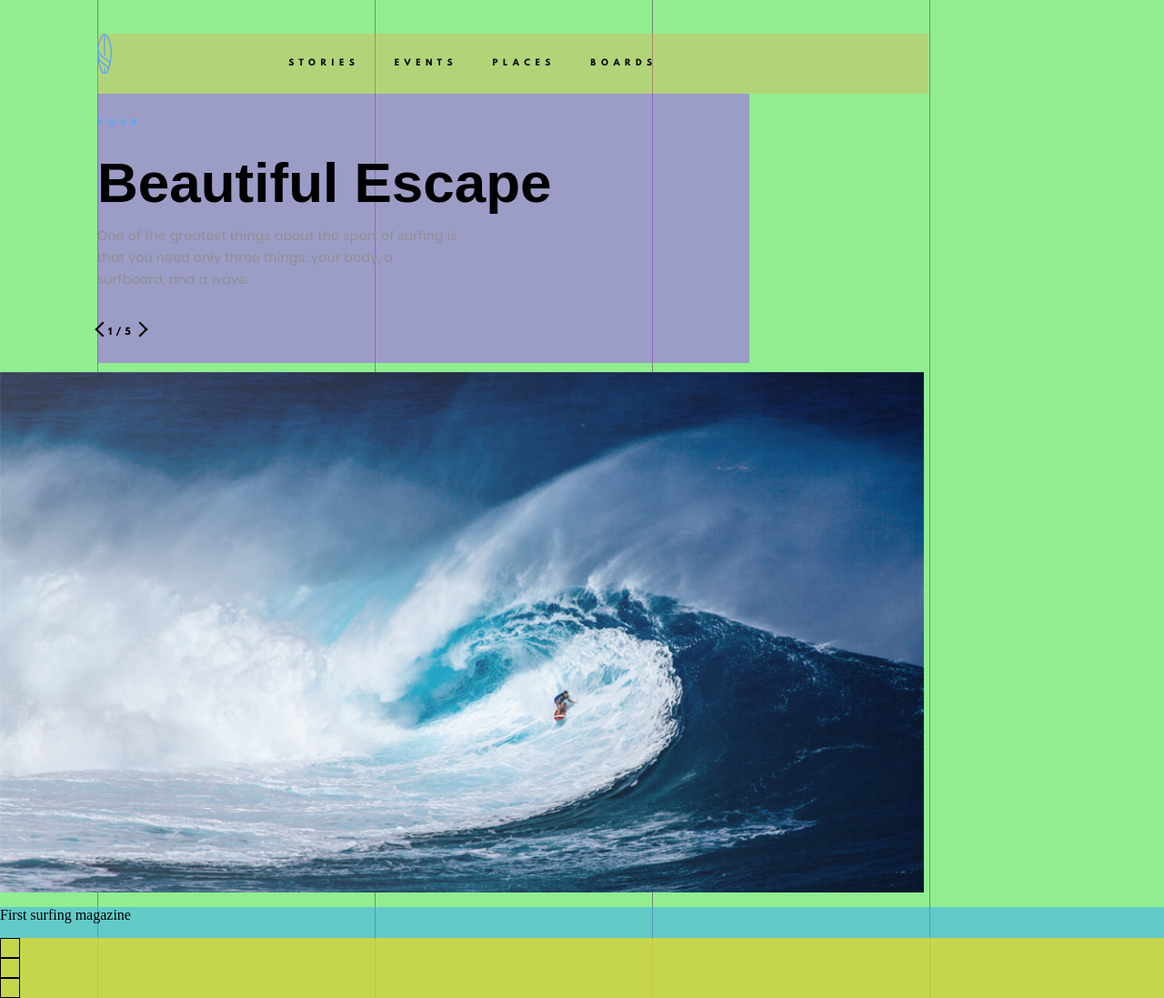
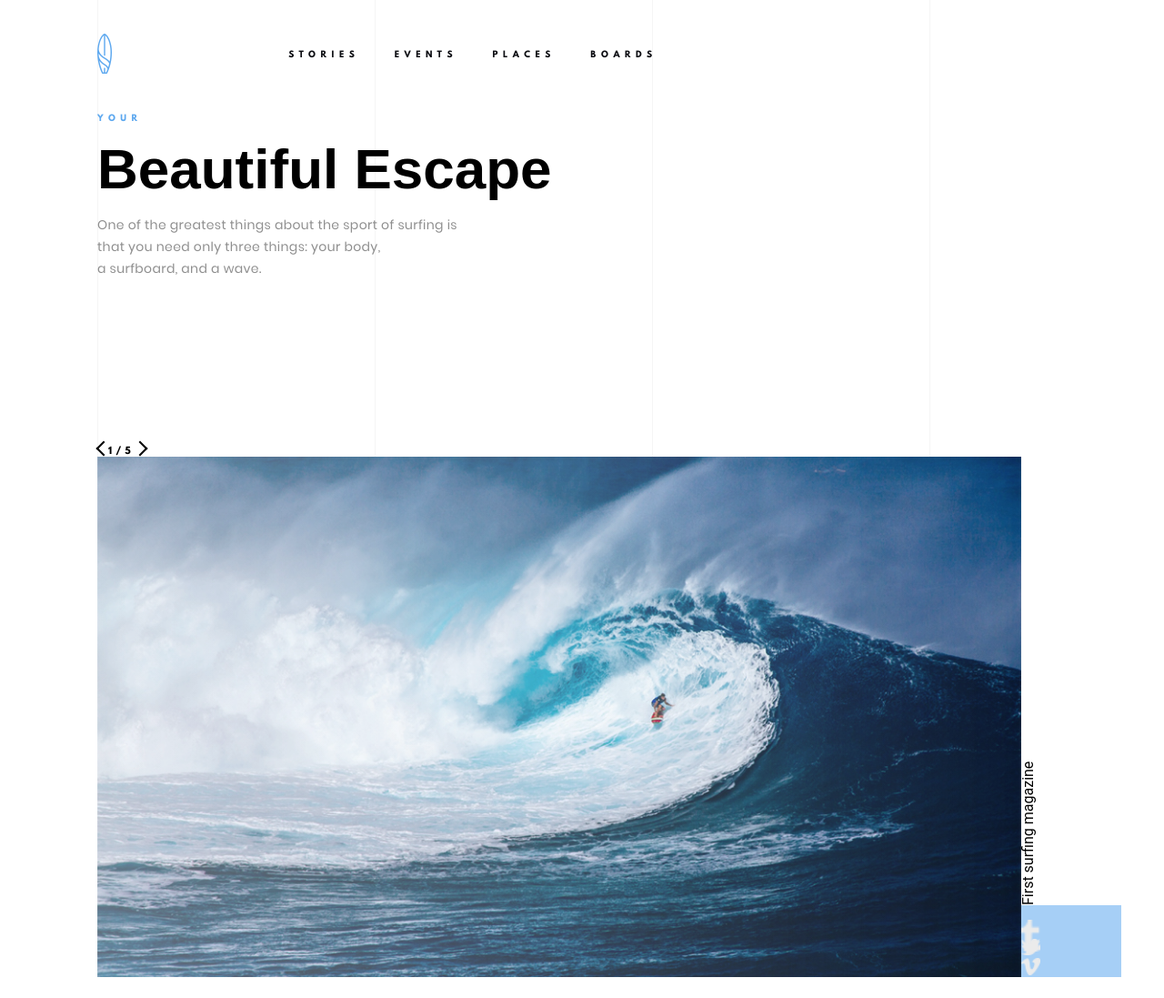
Before and after one commit to RIKyryienko/surfing_landing, a website: page app/index-pug/index.pug in a window 1280 px wide. Shown: the whole page at 91% size. After the commit the page ends 1074 px from the top, so only its background shows below. Drawn offline with nearby package versions, Linux system fonts and the light colour scheme; files that its build step writes are made by us from their sources; files whose address does not match are found by name; a web font is replaced by a local one.

Commit message:
header 80% done

```diff
--- a/app/blocks/header/header-sass/header.sass
+++ b/app/blocks/header/header-sass/header.sass
@@ -1,60 +1,69 @@
-body
-  padding: 0
-  margin: 0
-
-img
-  width: 100%
-
 .header
   max-width: 1440px
   padding-top: 37px
   margin: 0 auto
-  background-image: repeating-linear-gradient(to right, lightgreen 0px, lightgreen 107px, gray 107px, gray 108px, lightgreen 108px, lightgreen 305px)
+  background-image: repeating-linear-gradient(to right, #fff 0px, #fff 107px, #f5f5f5 107px, #f5f5f5 108px, #fff 108px, #fff 305px)
 
-.header-logo-and-nav
+
+.header__logo-and-nav
   max-width: 914px
   margin-left: 107px
   display: flex
-  justify-content: baseline
-  background-color: rgba(255, 152, 67, 0.3)
+  align-items: baseline
 
-.header-logo
+
+.logo
   margin-right: 175px
   width: 16px
   height: 44px
 
-.header-nav-item
+
+.nav__item
   margin: 0 19.2px
   font-family: 'League Spartan', sans-serif
   font-size: 9px
   font-weight: 700
-  line-height: 66px
   text-transform: uppercase
   text-decoration: none
   letter-spacing: 5.58px
   color: #0b0c11
 
-.header-text
-  max-width: 717px
+
+.header__content
+  margin-top: 45px
   margin-left: 107px
+  font-size: 0
 
-.lt-blue-text
+
+.header__content-text_inline-block
+  display: inline-block
+  vertical-align: bottom
+  position: relative
+  max-width: 204px
+  z-index: 1
+
+
+.header__content-text_blue
+  display: block
+  margin-bottom: 20px
   font-family: 'League Spartan', sans-serif
   font-size: 9px
   font-weight: 700
-  line-height: 66px
   text-transform: uppercase
   letter-spacing: 5.4px
   color: #5da8ef
 
-.header-title
-  margin: 0
+
+.header__content-text-title
+  margin-bottom: 18px
   font-family: 'Playfair Display', sans-serif
   font-size: 62px
-  line-height: 64px
+  white-space: nowrap
 
-.header-description
+
+.header__content-text-description
   max-width: 400px
+  margin-bottom: 180px
   font-family: 'Poppins', sans-serif
   font-size: 14px
   font-weight: 300
@@ -62,17 +71,18 @@ img
   letter-spacing: 0.35px
   color: #8f8f8f
 
-.slider-nav
+
+.header__content-slider-items
   font-family: "League Spartan", sans-serif
   font-size: 10px
   font-weight: 700
-  line-height: 66px
   text-transform: uppercase
   letter-spacing: 4px
 
-.slider-nav::before
+.header__content-slider-items::before
   position: relative
   top: 0
+  left: 1px
   display: inline-block
   content: ""
   width: 10px
@@ -81,7 +91,7 @@ img
   border-left: 2px solid black
   border-bottom: 2px solid black
 
-.slider-nav::after
+.header__content-slider-items::after
   position: relative
   top: 0
   display: inline-block
@@ -93,26 +103,36 @@ img
   border-bottom: 2px solid black
 
 
-
-.header-image
+.header__content-image_inline-block
+  display: inline-block
+  vertical-align: top
   width: 1016px
   height: 572px
   overflow: hidden
+  background: linear-gradient(to right, rgba(255, 255, 255, 0.2) 0%, rgba(255, 255, 255, 0) 100%), url("../header-images/header-main-image.jpg") no-repeat
+  background-size: cover
+  background-position-y: -90px
 
 
+.header__content-social_inline-block
+  display: inline-block
+  vertical-align: bottom
+  width: 110px
+  background-color: rgba(93, 168, 239, 0.55)
 
 
-
-.header-text
-  background-color: rgba(167, 79, 255, 0.5)
-
-.header-social-and-tip
-  background-color: rgba(54, 168, 255, 0.5)
+.header__content-social-text
+  position: relative
+  transform: rotate(-90deg)
+  transform-origin: 0 0
+  font-size: 16px
+  white-space: nowrap
 
 .social-buttons
+  max-width: 20px
   background-color: rgba(255, 222, 7, 0.63)
 
+
 .social-btn
-  width: 20px
-  height: 20px
-  border: 1px solid black
+  width: 21px
+  height: 21px
--- a/app/fonts/fonts.css
+++ b/app/fonts/fonts.css
@@ -5,7 +5,7 @@
 
 @font-face {
     font-family: Playfair Display;
-    src: url("Playfair_Display/PlayfairDisplay-Regular.ttf");
+    src: url("Playfair_Display/PlayfairDisplay-Bold.ttf");
 }
 
 @font-face {
--- a/app/index-pug/index.pug
+++ b/app/index-pug/index.pug
@@ -2,34 +2,39 @@ doctype html
 html(lang='en')
     head
         meta(charset='UTF-8')
+        link(rel='stylesheet' href='reset/reset.css')
         link(rel='stylesheet' href='blocks/header/header-css/header.css')
         link(rel='stylesheet' href='fonts/fonts.css')
         title Surfing
     body
         header.header
-            div.header-logo-and-nav
-                div.header-logo
+            div.header__logo-and-nav
+                div.logo
                     img(src='blocks/header/header-images/header-logo.png' alt='Oops!')
-                nav.header-nav
-                    a.header-nav-item(href="#") Stories
-                    a.header-nav-item(href="#") Events
-                    a.header-nav-item(href="#") Places
-                    a.header-nav-item(href="#") Boards
-            div.header-text
-                span.lt-blue-text Your
-                h1.header-title Beautiful Escape
-                p.header-description.
-                    One of the greatest things about the sport of surfing is that you need only three things: your body,
-                    a surfboard, and a wave.
-                div.header-slider
-                    p.slider-nav.
-                        1/5
-            div.header-image
-                img(src='blocks/header/header-images/header-main-image.jpg' alt='Oops!')
-            div.header-social-and-tip
-                p.header-tip.
-                    First surfing magazine
-                div.social-buttons
-                    div.social-btn.social-buttons-tumblr
-                    div.social-btn.social-buttons-twitter
-                    div.social-btn.social-buttons-vimeo
+                nav.nav
+                    a.nav__item(href="#") Stories
+                    a.nav__item(href="#") Events
+                    a.nav__item(href="#") Places
+                    a.nav__item(href="#") Boards
+            div.header__content
+                div.header__content-text_inline-block
+                    span.header__content-text_blue Your
+                    h1.header__content-text-title Beautiful Escape
+                    pre.header__content-text-description.
+                        One of the greatest things about the sport of surfing is
+                        that you need only three things: your body,
+                        a surfboard, and a wave.
+                    div.header__content-slider
+                        p.header__content-slider-items.
+                            1/5
+                div.header__content-image_inline-block
+                div.header__content-social_inline-block
+                    p.header__content-social-text.
+                        First surfing magazine
+                    div.header__content-social-links
+                        div.social-btn.social-tumblr
+                            img(src='blocks/header/header-images/header-icons/tumblr.png')
+                        div.social-btn.social-twitter
+                            img(src='blocks/header/header-images/header-icons/twitter.png')
+                        div.social-btn.social-vimeo
+                            img(src='blocks/header/header-images/header-icons/vimeo.png')
--- /dev/null
+++ b/app/reset/reset.css
@@ -0,0 +1,164 @@
+html, body, div, span, applet, object, iframe, h1, h2, h3, h4, h5,
+h6, p, blockquote, pre, a, abbr, acronym, address, big,
+cite, code, del, dfn, em, img, ins, kbd, q, s, samp, small,
+strike, strong, tt, var, b, u, i, center, dl, dt,
+dd, ol, ul, li, fieldset, form, label, legend, table, caption,
+tbody, tfoot, thead, tr, th, td, article, aside, canvas, details,
+embed, figure, figcaption, footer, header, menu, nav,
+output, ruby, section, summary, time, mark, audio, video {
+  margin: 0;
+  padding: 0;
+  border: 0;
+  vertical-align: baseline;
+}
+
+body, html {
+  min-height: 100%;
+  line-height: 1;
+  text-size-adjust: none;
+  -webkit-text-size-adjust: none;
+  -webkit-tap-highlight-color: transparent;
+  tap-highlight-color: transparent;
+  -webkit-touch-callout: none;
+  -ms-touch-action: none;
+  touch-action: none;
+  speak: none;
+  font-family: "Roboto", Arial, sans-serif;
+  cursor: default;
+  -webkit-font-smoothing: subpixel-antialiased;
+  -webkit-backface-visibility: hidden;
+  -moz-backface-visibility: hidden;
+  -ms-backface-visibility: hidden;
+}
+
+article, aside, details, figcaption, figure, footer, header, main, nav, section, summary {
+  display: block;
+}
+
+audio, canvas, progress, video {
+  display: inline-block;
+  vertical-align: baseline;
+}
+
+audio:not([controls]) {
+  display: none;
+  height: 0;
+}
+
+img,
+fieldset,
+a img {
+  border: none;
+}
+
+img {
+  max-width: 100%;
+  width: 100%;
+  height: auto;
+  vertical-align: middle;
+}
+
+svg {
+  vertical-align: middle;
+}
+svg > path {
+  transition: fill 0.5s ease;
+}
+
+a {
+  color: #fff;
+  text-decoration: none;
+}
+a:active, a:hover {
+  outline: 0;
+  text-decoration: none;
+}
+
+input[type="submit"],
+button {
+  cursor: pointer;
+}
+input[type="submit"]::-moz-focus-inner,
+button::-moz-focus-inner {
+  padding: 0;
+  border: 0;
+}
+
+textarea {
+  overflow: auto;
+}
+
+input, button, textarea {
+  margin: 0;
+  padding: 0;
+  background: 0;
+  border: 0;
+}
+
+input, button, textarea, select {
+  font-family: "Roboto", Arial, sans-serif;
+}
+
+input,
+textarea {
+  resize: none;
+  user-select: text;
+}
+
+input {
+  -webkit-appearance: button;
+}
+input[type="date"]::-webkit-calendar-picker-indicator {
+  display: none;
+}
+
+input:-webkit-autofill,
+textarea:-webkit-autofill,
+select:-webkit-autofill {
+  background-color: #fff;
+  color: #000;
+}
+
+input, textarea, select, button,
+h1, h2, h3, h4, h5, h6, a, span, a:focus {
+  outline: none;
+}
+
+ul {
+  list-style-type: none;
+}
+
+table {
+  width: 100%;
+  border-spacing: 0;
+  border-collapse: collapse;
+}
+
+td, th {
+  padding: 0;
+  vertical-align: middle;
+}
+
+code, kbd, pre, samp {
+  font-family: monospace, monospace;
+  font-size: 1em;
+}
+
+label {
+  cursor: pointer;
+}
+
+input::-webkit-outer-spin-button,
+input::-webkit-inner-spin-button,
+input::-webkit-clear-button {
+  -webkit-appearance: none;
+  margin: 0;
+}
+
+input[type=number] {
+  -moz-appearance: textfield;
+}
+
+select {
+  background: transparent;
+}
```
Also changed, not shown: app/blocks/header/header-css/header.css, app/blocks/header/header-images/header-icons/tumblr.png (added), app/blocks/header/header-images/header-icons/twitter.png (added), app/blocks/header/header-images/header-icons/vimeo.png (added), app/blocks/header/header-images/img.png (deleted), app/common-styles/common-styles.sass (added), app/index.html.
